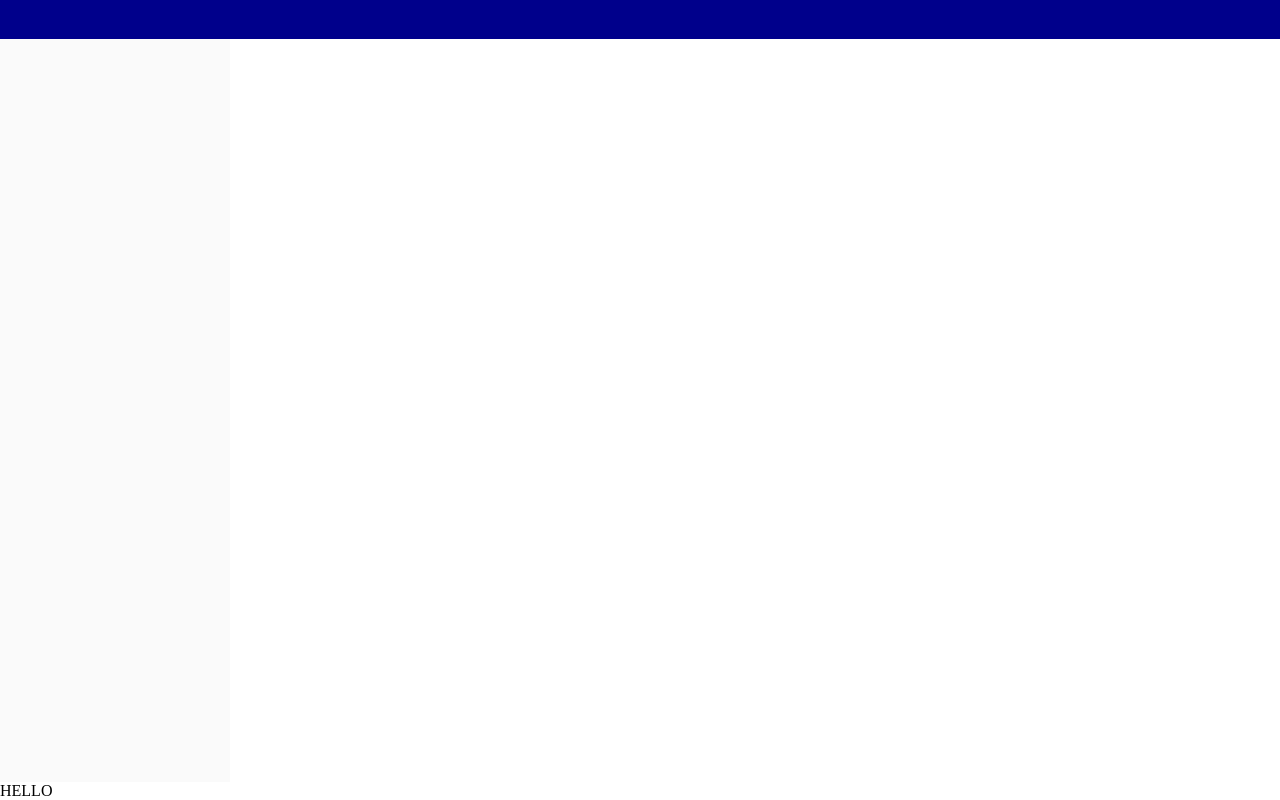
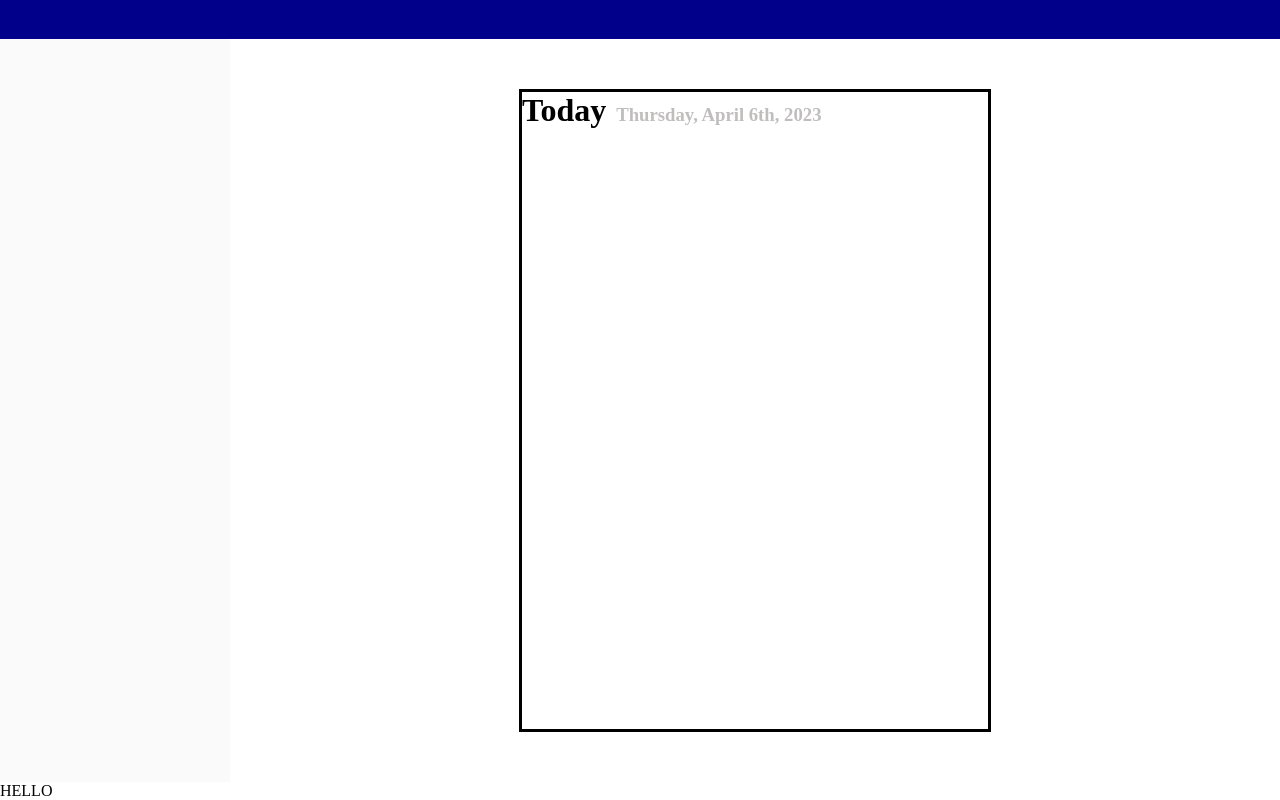
Before and after one commit to Szoker527/Todo-List, a website built with webpack: page dist/index.html in a window 1280 px wide. Built offline with nearby package versions, Linux system fonts and the light colour scheme.

Commit message:
Added title to menu display current date

```diff
--- a/src/index.js
+++ b/src/index.js
@@ -1,2 +1,3 @@
 import Tasks from "./makeTasks"
 import './style.css'
+import page from "./website"
--- a/src/makeTasks.js
+++ b/src/makeTasks.js
@@ -1,5 +1,6 @@
 export default addTask
-import {addTask, findDateArray, findTopic} from "./containers"
+export {currentDate}
+import {addTask, findDateArray, findTopic} from "./arrays"
 import format from 'date-fns/format'
 
 
@@ -24,6 +25,12 @@ function createTask(date, mainTopic, subTopic, title, description) {
     addTask(newObj, result)
 }
 
+function currentDate() {
+    const currentDate = new Date();
+    const formattedDate = format(currentDate, 'EEEE, MMMM do, yyyy');
+    return formattedDate;
+}
+
 createTask("2014 2 12", "My Work", "Routine", "Welcome to Prry", "is today the day of reckoning")
 createTask("2014 5 12", "Top Game", "Routine", "ffffff", "aaaaaa")
 createTask("2014 4 12", "Not Work", "Routine", "ffffff", "aaaaaa")
--- a/src/style.css
+++ b/src/style.css
@@ -10,8 +10,6 @@ body {
     display: flex;
     flex-direction: column;
 }
-
-
 
 main {
   flex: 1;
@@ -28,3 +26,24 @@ main {
 .left-menu {
   background-color: #fafafa;
 }
+
+.menu {
+  display: flex;
+  justify-content: center;
+}
+
+.content-menu {
+  margin: 50px 0;
+  width: 45%;
+  border: solid black;
+}
+
+.today-title {
+  display: flex;
+  gap: 10px;
+  align-items: baseline;
+}
+
+.today-title h3 {
+  color: #c0bdbd;
+}
--- a/src/website.js
+++ b/src/website.js
@@ -0,0 +1,23 @@
+export default page
+import { currentDate } from "./makeTasks"
+
+function page() {
+    const menu = document.querySelector(".menu")
+    const contentContainer = document.createElement("div")
+    contentContainer.classList.add("content-menu")
+    const todayTitle = document.createElement("div")
+    const todayDate = document.createElement("h1")
+    const todayDateSub = document.createElement("h3")
+
+    todayTitle.classList.add("today-title")
+
+    todayDateSub.textContent = currentDate()
+    todayDate.textContent = "Today"
+
+    todayTitle.appendChild(todayDate)
+    todayTitle.appendChild(todayDateSub)
+    contentContainer.appendChild(todayTitle)
+    menu.appendChild(contentContainer)
+}
+
+page()
```
Also changed, not shown: dist/main.js, src/arrays.js (renamed from src/containers.js).
